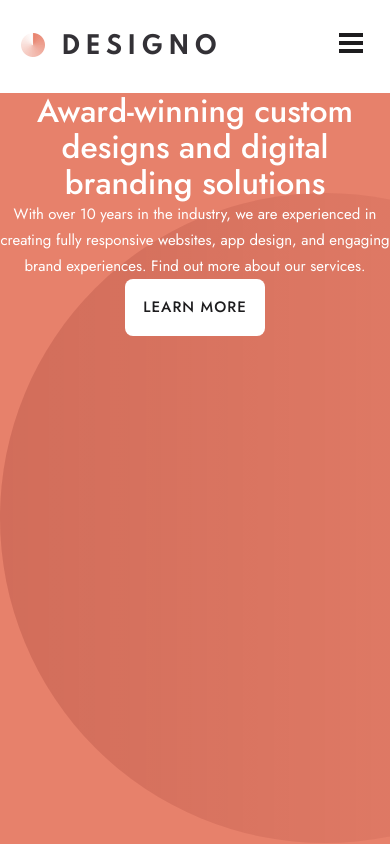
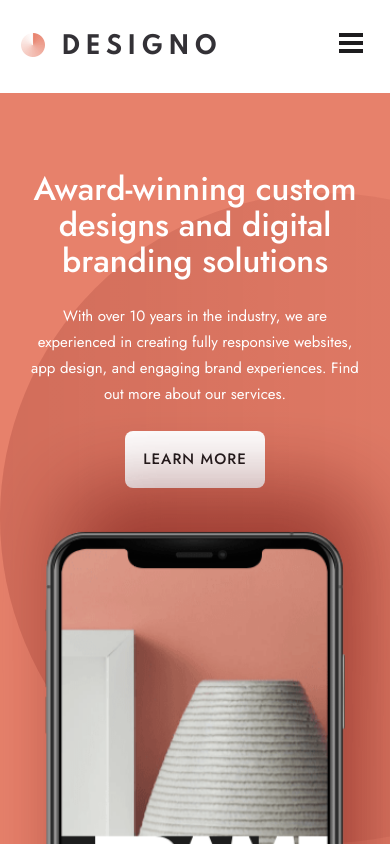
Before and after one commit to MorganBare/Designo-Multi-Page-Website, a React (Create React App) app: page / in a window 390 px wide. Shown: the top 844 px of the page. Built offline with nearby package versions, Linux system fonts and the light colour scheme.

Commit message:
Positioned hero phone img and content in home hero section

```diff
--- a/src/components/heros/home/HeroHome.jsx
+++ b/src/components/heros/home/HeroHome.jsx
@@ -2,9 +2,13 @@ import React from 'react'
 
 import { DarkButton } from '../../../styles/Buttons.styled'
 
+import HeroPhoneSrc from '../../../assets/home/desktop/image-hero-phone.png'
+
 import {
   HeroHomeContainer,
-  HeroHomeContent} from "./HeroHome.styled"
+  HeroHomeContent,
+  HeroPhoneImg
+} from "./HeroHome.styled"
 
 export default function HeroHome() {
   return (
@@ -17,7 +21,7 @@ export default function HeroHome() {
           brand experiences. Find out more about our services.</p>
         <DarkButton>LEARN MORE</DarkButton>
       </HeroHomeContent>
-
+      <HeroPhoneImg src={HeroPhoneSrc}/>
     </HeroHomeContainer>
   )
 }
--- a/src/components/heros/home/HeroHome.styled.js
+++ b/src/components/heros/home/HeroHome.styled.js
@@ -1,4 +1,6 @@
 import styled from "styled-components";
+
+import HeroPhoneSrc from '../../../assets/home/desktop/image-hero-phone.png'
 
 import herobg from '../../../assets/shared/mobile/bg-pattern-design-pages-intro-mobile.svg'
 
@@ -11,18 +13,34 @@ export const HeroHomeContainer = styled.div`
     background-color: ${({theme}) => theme.colors.peach};
     color: ${({theme}) => theme.colors.white};
     height: 843px;
+    position: relative;
+    overflow: hidden;
+
+    padding-top: 3.9rem;
 `;
 
 export const HeroHomeContent = styled.div`
     text-align: center;
+    padding: 1rem 1.5rem;
 
     h1 {
         font-weight: ${({theme}) => theme.fontWeight.medium};
         line-height: ${({theme}) => theme.lineHeight.medium};
+        font-size: ${({theme}) => theme.fontSize.h1};
     }
 
     p {
         line-height: ${({theme}) => theme.lineHeight.small};
         font-size: ${({theme}) => theme.fontSize.button};
+        padding: 1.5rem 0;
     }
 `;
+
+export const HeroPhoneImg = styled.img`
+
+    position: absolute;
+    bottom: -22%;
+    backface-visibility: hidden;
+    transform: scale(1.7);
+
+`;
```
